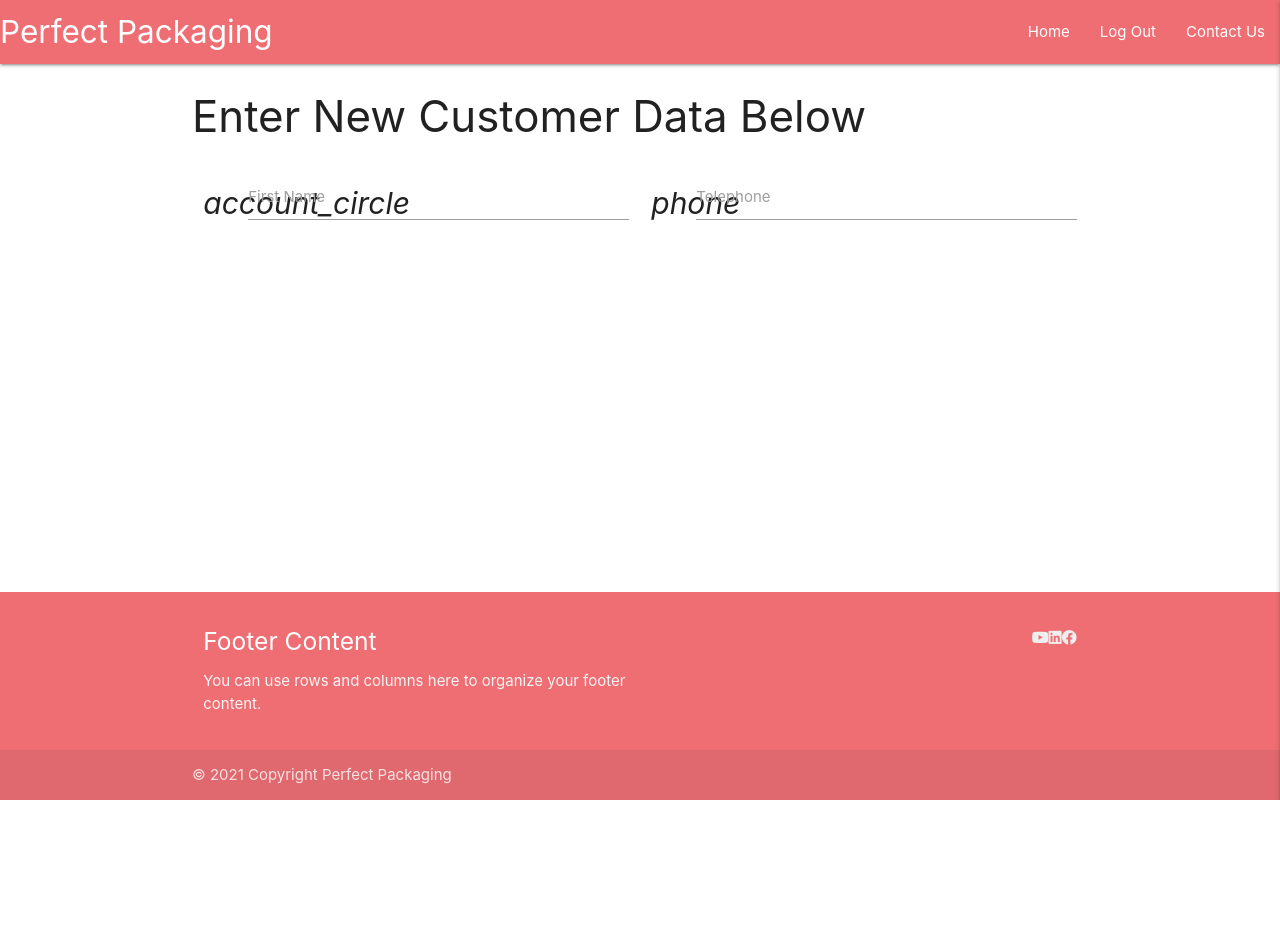
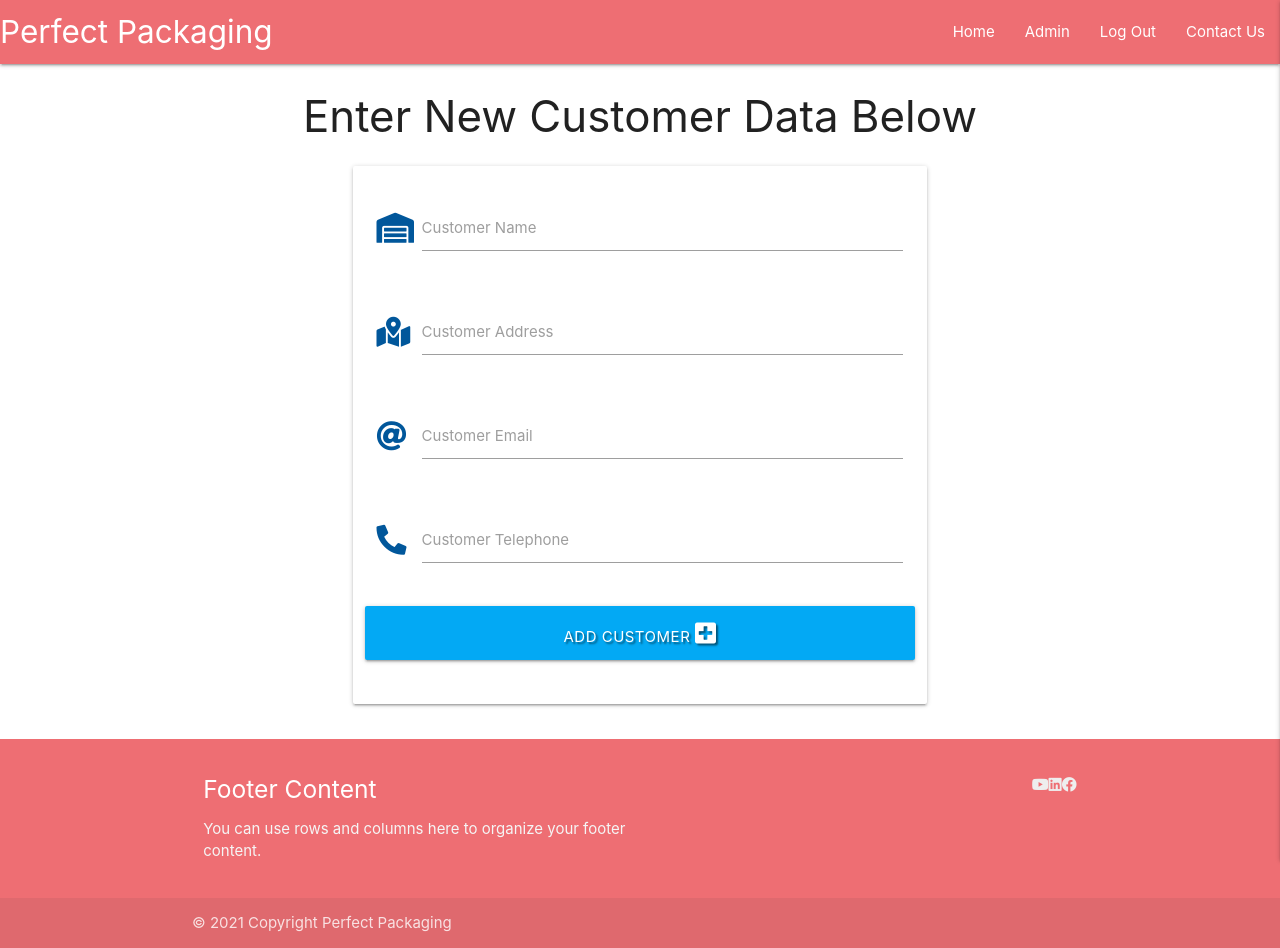
Before and after one commit to rajendradanve/perfect-packaging-inventory-mi3, a Flask app: page /add_customer in a window 1280 px wide. Before the commit the page ends 800 px from the top, so only its background shows below. Run offline with Flask 2, Linux system fonts and the light colour scheme; the visitor is signed in with stand-in values (Sample User, id 1); some libraries are stand-ins or nearby versions.

Commit message:
add customer page updated

```diff
--- a/app.py
+++ b/app.py
@@ -67,6 +67,8 @@ def logout():
 
 @app.route("/add_customer")
 def add_customer():
+    if session["user"] != "admin":
+        return redirect(url_for("login"))
 
     return render_template("add_customer.html")
 
--- a/templates/add_customer.html
+++ b/templates/add_customer.html
@@ -1,22 +1,49 @@
 {% extends "base.html" %}
 {% block content %}
-<h3>Enter New Customer Data Below</h3>
+
 
 <div class="row">
-    <form class="col s12">
-      <div class="row">
-        <div class="input-field col s6">
-          <i class="material-icons prefix">account_circle</i>
-          <input id="icon_prefix" type="text" class="validate">
-          <label for="icon_prefix">First Name</label>
+  <h3 class="center-align">Enter New Customer Data Below</h3>
+ <form class="col s12 m8 offset-m2" method="POST" action="">
+   <div class="card-panel">
+
+    <div class="row">
+      <div class="input-field col s12">
+          <i class="fas fa-warehouse prefix light-blue-text text-darken-4"></i>
+          <input id="customer_name"  name="business_name" type="text" class="validate" pattern="^[a-zA-Z0-9]{5,15}$" minlength="5" maxlength="50" required>
+          <label for="customer_name">Customer Name</label>
         </div>
-        <div class="input-field col s6">
-          <i class="material-icons prefix">phone</i>
-          <input id="icon_telephone" type="tel" class="validate">
-          <label for="icon_telephone">Telephone</label>
-        </div>
-      </div>
-    </form>
   </div>
 
+  <div class="row">
+    <div class="input-field col s12">
+        <i class="fas fa-map-marked-alt prefix light-blue-text text-darken-4"></i>
+        <input id="customer_address"  name="ustomer_address" type="text" class="validate" pattern="^[a-zA-Z0-9]{5,15}$" minlength="15" required>
+        <label for="customer_address">Customer Address</label>
+      </div>
+</div>
+
+
+     <div class="row">
+         <div class="input-field col s12">
+             <i class="fas fa-at prefix light-blue-text text-darken-4"></i>
+             <input id="customer_email"  name="customer_email" type="email" class="validate" minlength="5" maxlength="15" required>
+             <label for="customer_email">Customer Email</label>
+           </div>
+     </div>
+     <div class="row">
+         <div class="input-field col s12">
+             <i class="fas fa-phone-alt prefix light-blue-text text-darken-4"></i>
+           <input id="customer_telephone" name="ustomer_telephone" type="tel" class="validate" pattern="^[0-9+ ]{5,15}$" minlength="5" maxlength="20" required>
+           <label for="customer_telephone">Customer Telephone</label>
+         </div>
+   </div>
+   <div class="row">
+       <button type="submit" class="col s12 btn-large light-blue text-darken-4 text-shadow">Add Customer <i class="fas fa-plus-square"></i></button>
+   </div>
+
+   </div>
+ </form>
+</div>
+
 {% endblock %}
--- a/templates/base.html
+++ b/templates/base.html
@@ -30,7 +30,11 @@
                 <ul class="right hide-on-med-and-down">
                     <li><a href="{{url_for('index')}}">Home</a></li>
             {% if session.user %}
+            {% if session.user == 'admin' %}
+                <li><a href="{{url_for('admin')}}">Admin</a></li>
+                {% endif %}
             <li><a href="{{url_for('logout')}}">Log Out</a></li>
+
             {% else %}
             <li><a href="{{url_for('login')}}">Log In</a></li>
             {% endif %}
--- a/templates/login.html
+++ b/templates/login.html
@@ -6,9 +6,7 @@
      <h3 class="center-align">Login</h3>
     <form class="col s12 m8 offset-m2" method="POST" action="">
       <div class="card-panel">
-          <div class="row">
 
-          </div>
         <div class="row">
             <div class="input-field col s12">
                 <i class="fas fa-user-cog prefix light-blue-text text-darken-4"></i>
```
